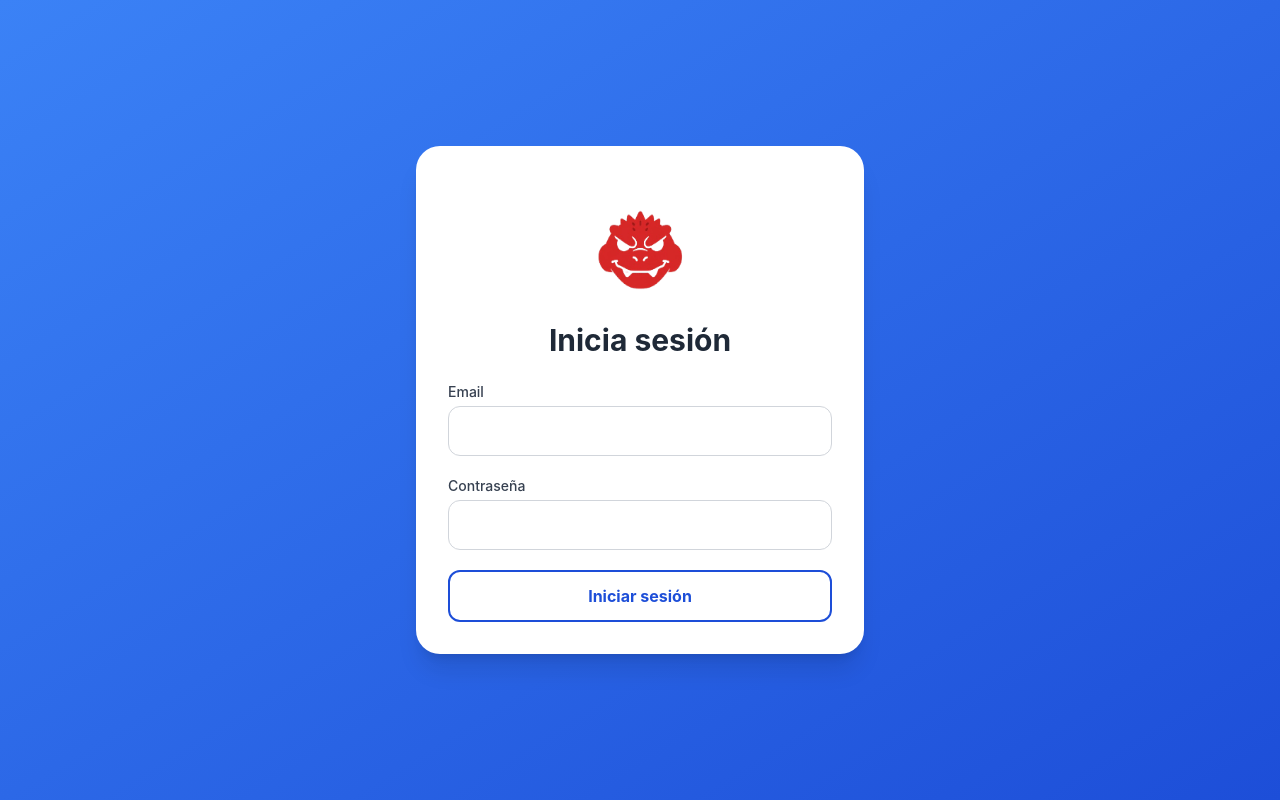
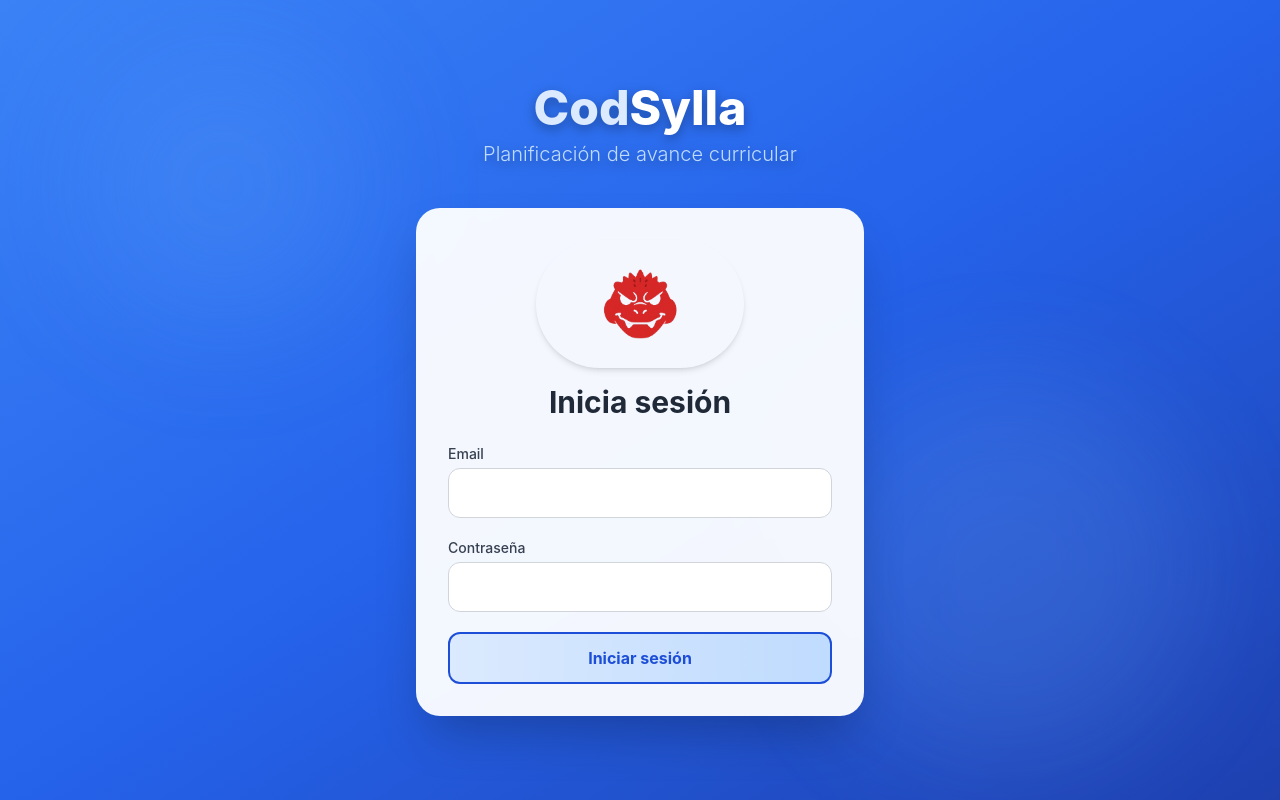
Before and after one commit to NabilHadd/CodSylla, a React (Create React App) app in the folder frontend/: page / in a window 1280 px wide. Built offline with nearby package versions, Linux system fonts and the light colour scheme.

Commit message:
agregando ramos_syllabus a la base de datos

```diff
--- a/frontend/src/components/Login.jsx
+++ b/frontend/src/components/Login.jsx
@@ -26,12 +26,26 @@ function Login() {
   };
 
   return (
-    <div className="flex items-center justify-center min-h-screen bg-gradient-to-br from-blue-500 to-blue-700">
-      <div className="w-full max-w-md p-8 bg-white rounded-3xl shadow-xl">
+    <div className="bg-gradient-to-br from-blue-500 via-blue-600 to-blue-800 min-h-screen flex flex-col items-center justify-center relative overflow-hidden">
+      {/* Efecto decorativo de fondo */}
+      <div className="absolute w-72 h-72 bg-blue-400/30 rounded-full blur-3xl top-10 left-20 animate-pulse"></div>
+      <div className="absolute w-96 h-96 bg-blue-300/20 rounded-full blur-3xl bottom-10 right-20 animate-pulse"></div>
+
+      {/* Título principal */}
+      <h1 className="text-white text-5xl font-extrabold text-center mb-10 drop-shadow-[0_4px_6px_rgba(0,0,0,0.3)]">
+        <span className="text-blue-100">Cod</span>
+        <span className="text-white">Sylla</span>
+        <p className="text-xl font-light text-blue-200 mt-2">
+          Planificación de avance curricular
+        </p>
+      </h1>
+
+      {/* Contenedor principal */}
+      <div className="w-full max-w-md p-8 bg-white/95 backdrop-blur-sm rounded-3xl shadow-2xl">
         {/* Logo */}
-       <div className="flex justify-center w-full">
-         <img src={logo} alt="Logo" className="w-60 h-36 rounded-full" />
-       </div>
+        <div className="flex justify-center w-full mb-4">
+          <img src={logo} alt="Logo" className="w-52 h-32 rounded-full shadow-md" />
+        </div>
 
         {/* Título */}
         <h2 className="text-3xl font-bold text-center text-gray-800 mb-6">
@@ -68,7 +82,7 @@ function Login() {
 
           <button
             type="submit"
-            className="w-full py-3 bg-white border-2 border-blue-700 text-blue-700 font-bold rounded-xl hover:bg-blue-100 transition-colors duration-300"
+            className="w-full py-3 bg-gradient-to-r from-blue-100 to-blue-200 border-2 border-blue-700 text-blue-700 font-bold rounded-xl hover:from-blue-200 hover:to-blue-300 hover:shadow-lg transition-all duration-300"
           >
             Iniciar sesión
           </button>
@@ -87,6 +101,7 @@ function Login() {
       </div>
     </div>
   );
+
 }
 
 export default Login;
```
Also changed, not shown: 1 other file (tests, documents, lock files or other folders).
